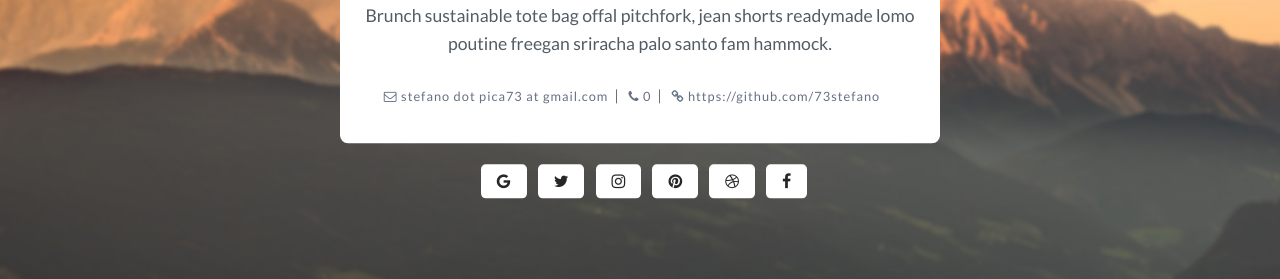
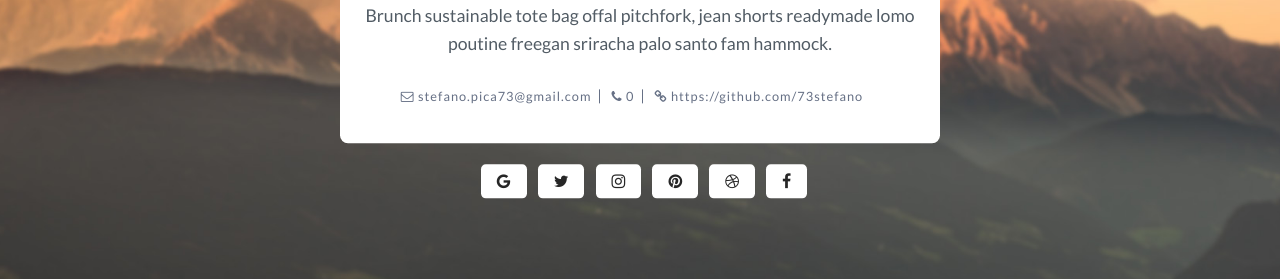
Before and after one commit to 73stefano/73stefano.github.io, a Jekyll site: the page built from _pages/about.html, in a window 1280 px wide. Shown: the part 493-772 px from the top of the page. Built offline with Jekyll 4.4.1, drawn with Linux system fonts in a browser that asks for light colours.

Commit message:
update email

```diff
--- a/_config.yml
+++ b/_config.yml
@@ -18,7 +18,7 @@ author-pic: face1.jpg # your photo
 author-name: Stefano Pica # your name
 about-author:   Computer Science and Automation Engineering student,with the head in the Cloud,always passionate about the world of computing and cloud computing
               # about author
-email: stefano dot pica73 at gmail.com # your email
+email: stefano.pica73@gmail.com # your email
 phone: 00000000 # your pnone number
 website: https://github.com/73stefano # you website
 
```
